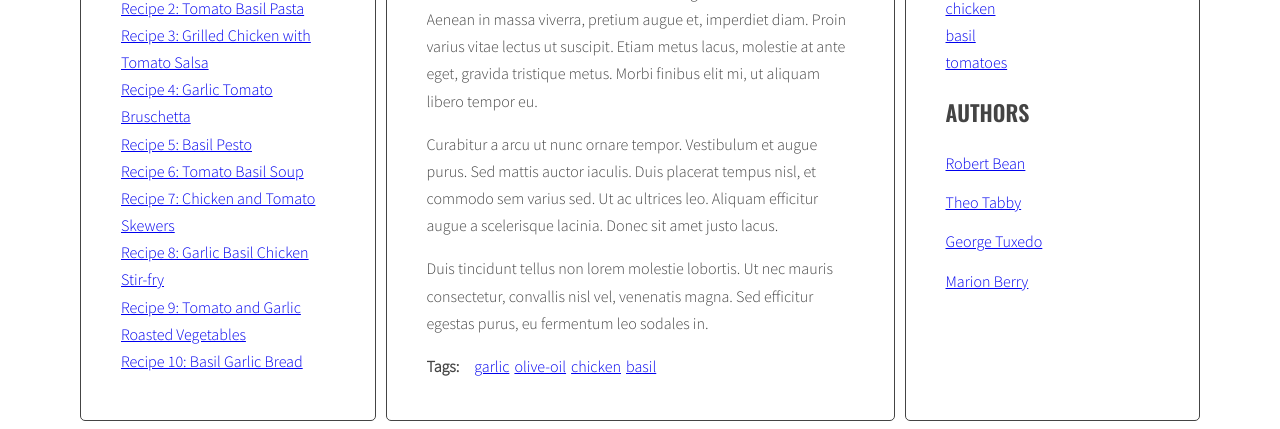
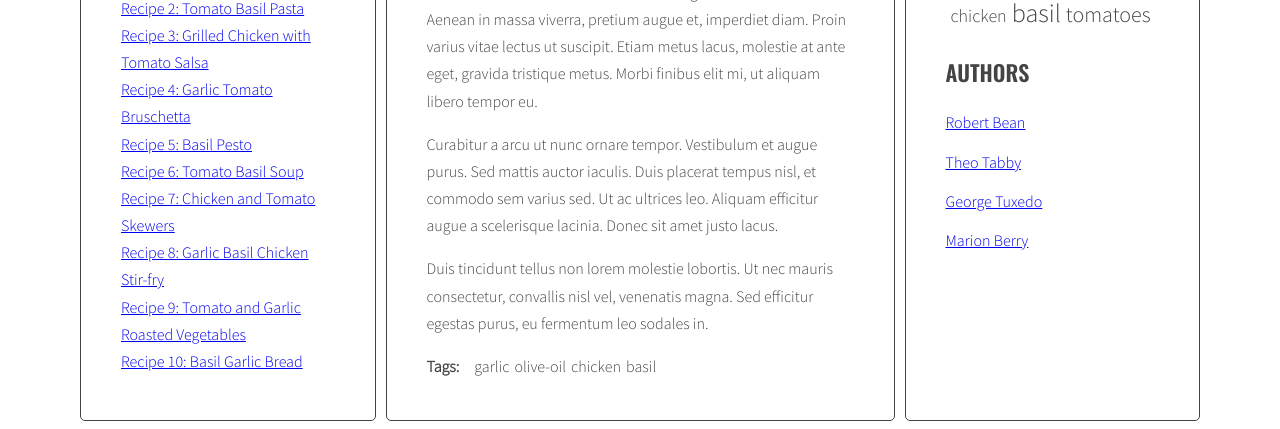
Before and after one commit to k0r0lina/cookbook, a website: page index.html in a window 1280 px wide. Shown: the part 418-847 px from the top of the page. Drawn offline with nearby package versions, Linux system fonts and the light colour scheme.

Commit message:
Add cloud style for right tags

```diff
--- a/js/script.js
+++ b/js/script.js
@@ -85,7 +85,14 @@ function calculateTagsParams(tags) {
 
 /* Calculate Tag Class */
 
-function calculateTagsClass(count, params) {}
+function calculateTagsClass(count, params) {
+  const normalizedCount = count - params.min;
+  const normalizedMax = params.max - params.min;
+  const percentage = normalizedCount / normalizedMax;
+  const classNumber = Math.floor(percentage * (cloudClassCount - 1) + 1);
+
+  return classNumber;
+}
 
 /* Tags generator */
 
@@ -125,8 +132,9 @@ function generateTags() {
 
   for (let tag in allTags) {
     const tagClass = calculateTagsClass(allTags[tag], tagsParams);
+
     const taglinkHTML =
-      '<li><a class="' +
+      '<li><a class="tag-size-' +
       tagClass +
       '" href="#' +
       "tag-" +
@@ -134,7 +142,7 @@ function generateTags() {
       '">' +
       tag +
       "</a></li>";
-    console.log(taglinkHTML);
+
     allTagsHTML += taglinkHTML;
   }
 
@@ -170,7 +178,7 @@ function tagClickHandler(event) {
 
 function addClickListenersToTags() {
   // Selector
-  const links = document.querySelectorAll(".page-tags .list-horizontal a");
+  const links = document.querySelectorAll('a[href^="#tag-"]');
 
   // Add eventListener to tags
   for (let link of links) {
@@ -224,10 +232,15 @@ function authorClickHandler(event) {
 function addClickListenersToAuthors() {
   // Selector
   const authorLinks = document.querySelectorAll(".page-author a");
+  const sideLinks = document.querySelectorAll(".authors.list a");
 
   // Add eventListener to authors
   for (let authorLink of authorLinks) {
     authorLink.addEventListener("click", authorClickHandler);
   }
+
+  for (let sideLink of sideLinks) {
+    sideLink.addEventListener("click", authorClickHandler);
+  }
 }
 addClickListenersToAuthors();
--- a/sass/style.scss
+++ b/sass/style.scss
@@ -142,4 +142,32 @@ body {
 
 .page-tags li {
   margin-left: 5px;
+  a {
+    text-decoration: none;
+    color: $color-dark;
+  }
 }
+
+.list.tags li {
+  display: inline-block;
+  margin-left: 5px;
+  a {
+    text-decoration: none;
+    color: $color-dark;
+  }
+}
+
+/* Tag sizes */
+
+.tag-size-1 {
+  font-size: 18px;
+}
+.tag-size-2 {
+  font-size: 22px;
+}
+.tag-size-3 {
+  font-size: 26px;
+}
+.tag-size-5 {
+  font-size: 30px;
+}
```
Also changed, not shown: css/style.css, 1 other file.
